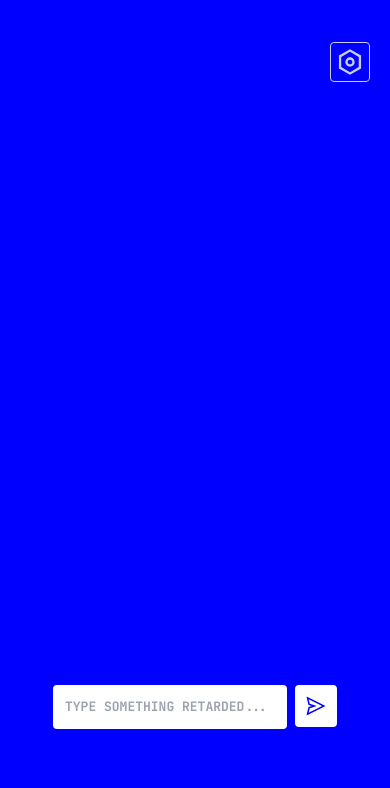
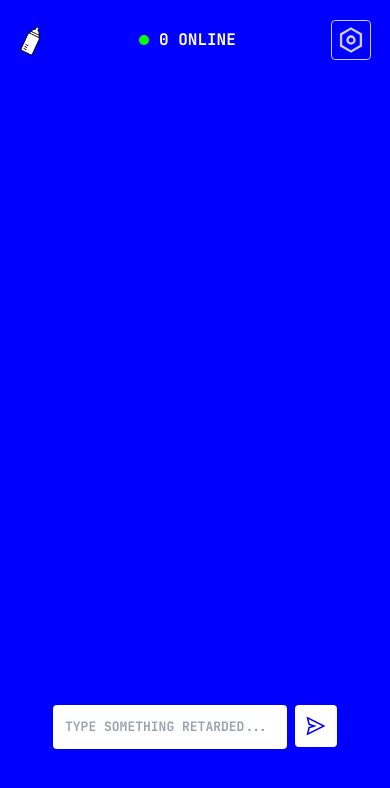
Before and after one commit to sayandedotcom/degen-chat, a React (Vite) app: page /chat in a window 390 px wide. Shown: the top 788 px of the page. Built offline with nearby package versions, Linux system fonts and the light colour scheme; no server answers; what @solana/wallet-adapter-phantom, @solana/wallet-adapter-react, @solana/web3.js would draw is missing.

Commit message:
live users count added

```diff
--- a/src/Chat.tsx
+++ b/src/Chat.tsx
@@ -4,7 +4,7 @@ import { AiOutlineSend } from "react-icons/ai";
 import io from "socket.io-client";
 import SettingsIcon from "./components/SettingsIcon";
 import SettingsClosed from "./components/SettingsClosed";
-const socket = io("https://prithvikr.live");
+const socket = io(import.meta.env.VITE_BASE_URI);
 import { motion, AnimatePresence } from "framer-motion";
 import { useRecoilState } from "recoil";
 import { userProfilePicState } from "./atoms/users";
@@ -27,6 +27,7 @@ import synthMusic from "./assets/synth.mp3";
 import ambientMusic from "./assets/ambient.mp3";
 import EquatorTest from "./components/message-animations/EquatorTest";
 import { Link, useNavigate } from "react-router-dom";
+import MobileNav from "./components/MobileNav";
 // import { walletAddressState } from "./atoms/wallet";
 // import { useNavigate } from "react-router-dom";
 const BASE_URI = import.meta.env.VITE_BASE_URI;
@@ -68,6 +69,7 @@ const Chat = () => {
   const audioRef = useRef<HTMLAudioElement | null>(null);
   const [websiteAudio, setWebsiteAudio] = useRecoilState(websiteAudioState);
   const navigate = useNavigate();
+  const modalRef = useRef();
 
   useEffect(() => {
     audioRef.current!.play();
@@ -166,6 +168,19 @@ const Chat = () => {
     }
   };
 
+  useEffect(() => {
+    function handleClickOutside(event: any) {
+      if (modalRef.current && !modalRef.current.contains(event.target)) {
+        setIsSettingsOpen(false);
+      }
+    }
+
+    document.addEventListener("mousedown", handleClickOutside);
+    return () => {
+      document.removeEventListener("mousedown", handleClickOutside);
+    };
+  }, []);
+
   return (
     <div
       style={{
@@ -181,9 +196,14 @@ const Chat = () => {
         </audio>
       </div>
       <div className="h-[5%] lg:h-[10%]">
-        <div className="w-[90%] flex justify-end">
+        <div className="w-[90%] lg:flex justify-end hidden">
           <Navbar websiteTheme />
         </div>
+        <MobileNav
+          isSettingsOpen={isSettingsOpen}
+          setIsSettingsOpen={setIsSettingsOpen}
+          socket={socket}
+        />
       </div>
 
       <div>
@@ -194,20 +214,6 @@ const Chat = () => {
       </div>
       {/* -------------------------------------- */}
       <div className="relative h-[75%] overflow-y-auto mb-[10px]  w-full">
-        <div className="sticky top-0 flex justify-end opacity-80 pr-[20px]">
-          <motion.button
-            whileTap={clickAnimation}
-            style={{ borderColor: websiteTheme.textColor }}
-            className={`p-[5px]   rounded-[4px] lg:rounded-[8px] lg:hidden border-[1px]  `}
-            onClick={() => setIsSettingsOpen(!isSettingsOpen)}
-          >
-            {isSettingsOpen ? (
-              <SettingsClosed color={websiteTheme.textColor} />
-            ) : (
-              <SettingsIcon color={websiteTheme.textColor} />
-            )}
-          </motion.button>
-        </div>
         {settingsModal.motion === "focused"
           ? initialMessages.length > 0 && (
               <Focused
@@ -227,6 +233,7 @@ const Chat = () => {
         <AnimatePresence>
           {isSettingsOpen ? (
             <motion.div
+              ref={modalRef}
               initial={{ y: "100%" }}
               animate={{ y: 0 }}
               exit={{ y: "100%" }}
@@ -598,20 +605,32 @@ const Chat = () => {
                       </p>
                     </div>
                   </div>
-                  <div className="flex flex-col gap-[15px] mt-[15px] w-full">
+                  <div className="lg:hidden flex flex-col gap-[15px] mt-[15px] w-full">
                     <button
                       onClick={() => navigate("/profile")}
                       className=" uppercase font-jbm  p-[5px]   "
                       style={{
-                        background: websiteTheme.bgColor,
-                        color: websiteTheme.textColor,
+                        background:
+                          websiteTheme.bgColor === "#ffffff"
+                            ? "black"
+                            : websiteTheme.bgColor,
+                        color:
+                          websiteTheme.bgColor === "#ffffff"
+                            ? "white"
+                            : websiteTheme.textColor,
                       }}
                     >
                       profile
                     </button>
                     <button
-                      className="  uppercase font-jbm  "
-                      style={{ color: websiteTheme.bgColor }}
+                      className={`  uppercase font-jbm
+                       `}
+                      style={{
+                        color:
+                          websiteTheme.bgColor === "#ffffff"
+                            ? "#000000"
+                            : websiteTheme.bgColor,
+                      }}
                     >
                       <Link to={"/"}>exit</Link>
                     </button>
--- /dev/null
+++ b/src/components/MobileNav.tsx
@@ -0,0 +1,56 @@
+import { motion } from "framer-motion";
+import { websiteThemeState } from "../atoms/website-theme";
+import { useRecoilValue } from "recoil";
+import SettingsClosed from "./SettingsClosed";
+import SettingsIcon from "./SettingsIcon";
+import bottleIcon from "../assets/bottle.png";
+import { useState, useEffect } from "react";
+
+const MobileNav = ({
+  setIsSettingsOpen,
+  isSettingsOpen,
+  socket,
+}: {
+  setIsSettingsOpen: any;
+  isSettingsOpen: any;
+  socket: any;
+}) => {
+  const clickAnimation = {
+    scale: 0.9,
+    transition: { type: "spring", stiffness: 400, damping: 10 },
+  };
+  const [liveUsersCount, setLiveUsersCount] = useState<number | null>(0);
+  const websiteTheme = useRecoilValue(websiteThemeState);
+  useEffect(() => {
+    socket.on("connectedUsersCountUpdate", (count: number) => {
+      setLiveUsersCount(count);
+    });
+  }, []);
+  return (
+    <div className=" mt-[20px] mb-[20px] lg:hidden w-[90%]  mx-auto flex justify-between items-center sticky ">
+      <div>
+        <img src={bottleIcon} className=" h-[32px] w-auto" />
+      </div>
+      <div className=" flex items-center gap-[10px]">
+        <div className=" h-[10px] w-[10px] bg-[#00FF00] rounded-full "></div>
+        <p>{liveUsersCount} Online</p>
+      </div>
+      <div className=" flex justify-end opacity-80 ">
+        <motion.button
+          whileTap={clickAnimation}
+          style={{ borderColor: websiteTheme.textColor }}
+          className={`p-[5px]   rounded-[4px] lg:rounded-[8px] lg:hidden border-[1px]  `}
+          onClick={() => setIsSettingsOpen(!isSettingsOpen)}
+        >
+          {isSettingsOpen ? (
+            <SettingsClosed color={websiteTheme.textColor} />
+          ) : (
+            <SettingsIcon color={websiteTheme.textColor} />
+          )}
+        </motion.button>
+      </div>
+    </div>
+  );
+};
+
+export default MobileNav;
```
